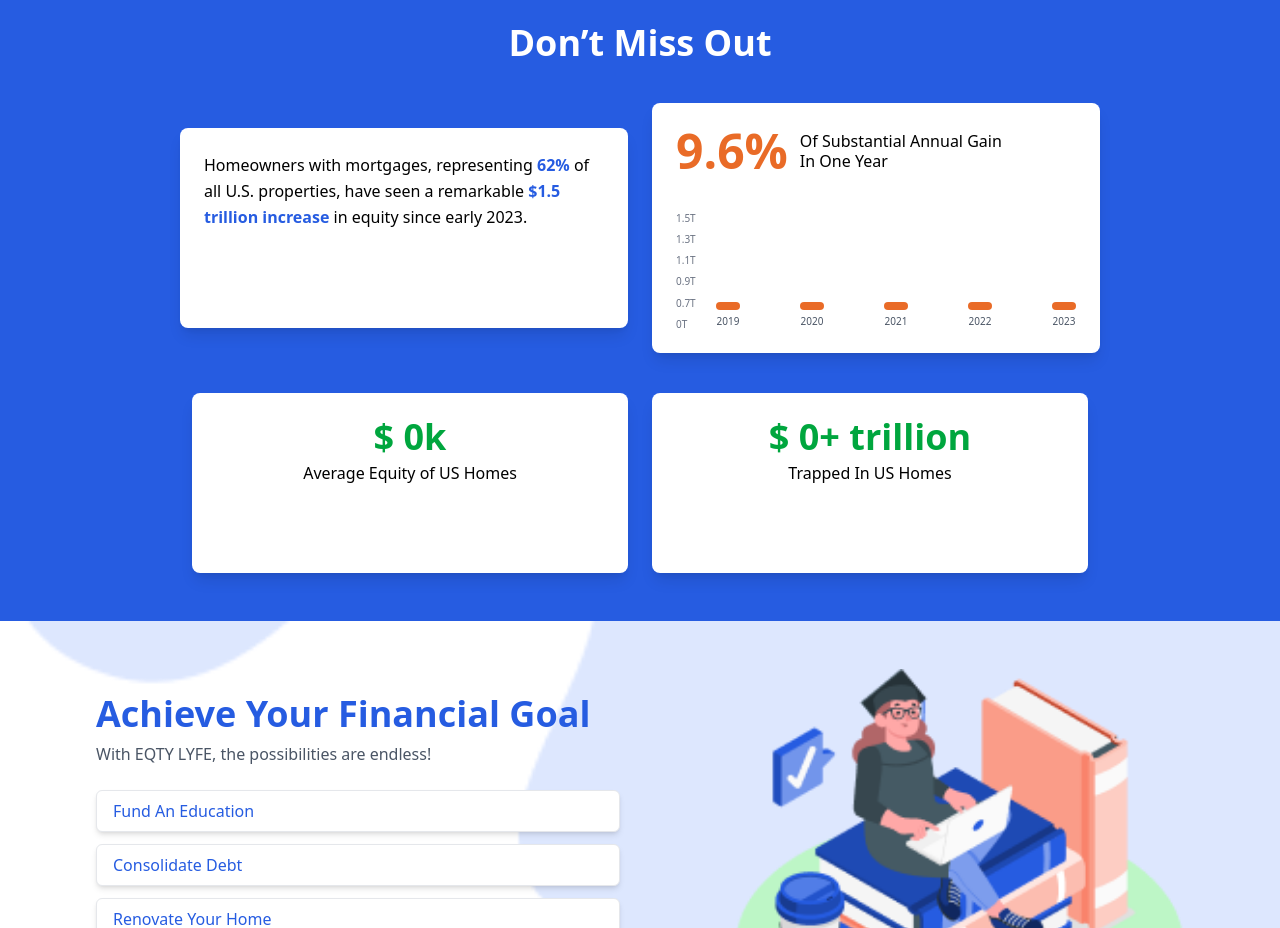
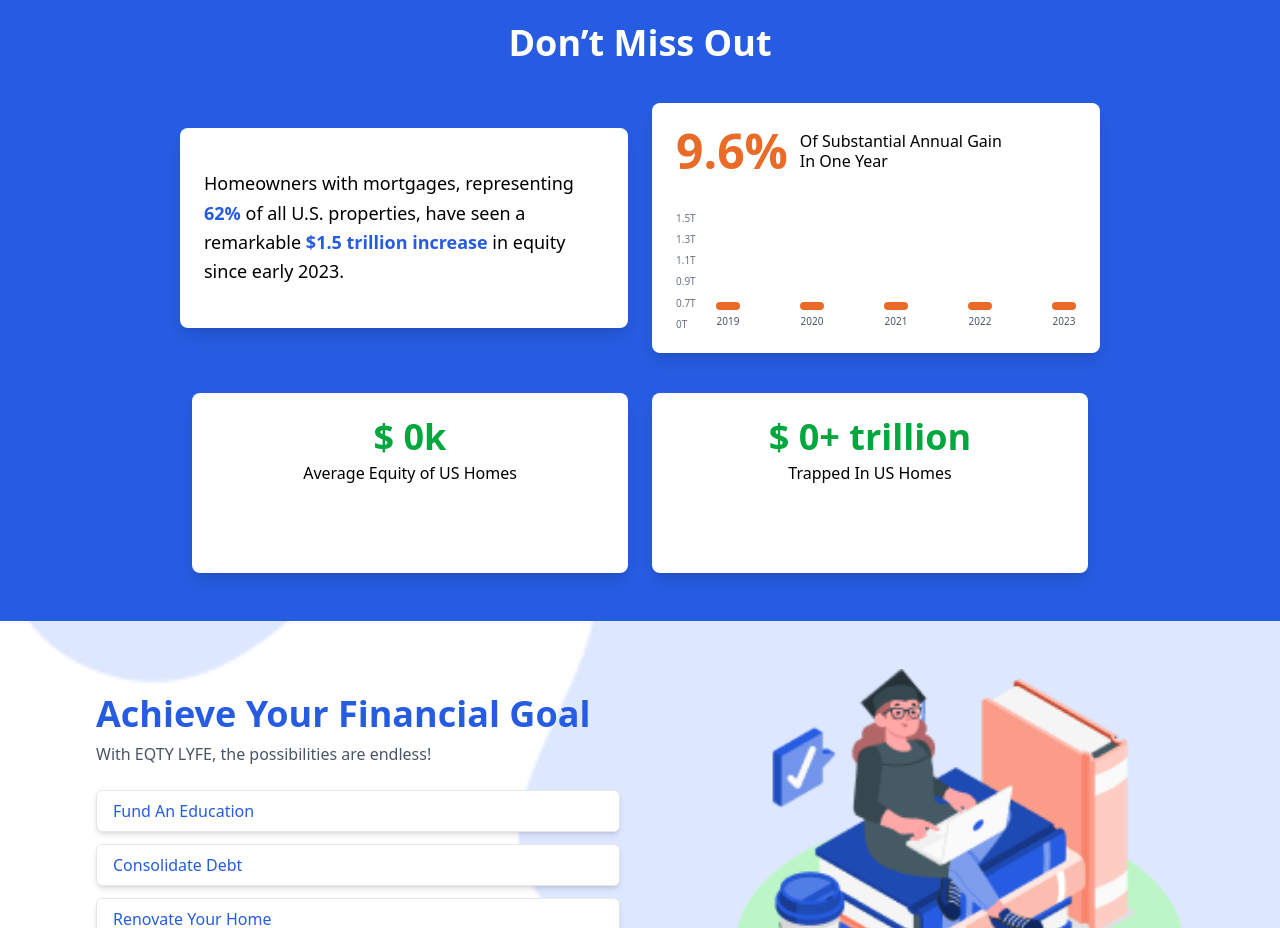
Before and after one commit to mdmoghnishah/EQTYLYFE, a React (Vite) app: page / in a window 1280 px wide. Shown: the part 1120-2048 px from the top of the page. Built offline with nearby package versions, Linux system fonts and the light colour scheme.

Commit message:
updated card

```diff
--- a/src/components/Stacks.jsx
+++ b/src/components/Stacks.jsx
@@ -11,13 +11,14 @@ const EquityStatsSection = () => {
   {/* Top Row */}
   <div className="flex flex-col lg:flex-row justify-center items-center gap-6 mb-10">
     {/* Left Card */}
-    <div className="bg-white text-black rounded-lg shadow-lg p-6 w-full sm:max-w-md min-h-[200px]">
-      <p className="text-base leading-relaxed text-center sm:text-left">
-        Homeowners with mortgages, representing{' '}
-        <span className="text-[#265CE1] font-semibold">62%</span> of all U.S. properties, have seen a remarkable{' '}
-        <span className="text-[#265CE1] font-bold">$1.5 trillion increase</span> in equity since early 2023.
-      </p>
-    </div>
+    <div className="bg-white text-black rounded-lg shadow-lg p-6 w-full sm:max-w-md min-h-[200px] flex items-center justify-center">
+  <p className="text-base sm:text-lg leading-relaxed text-center sm:text-left w-full">
+    Homeowners with mortgages, representing{' '}
+    <span className="text-[#265CE1] font-semibold">62%</span> of all U.S. properties,
+    have seen a remarkable{' '}
+    <span className="text-[#265CE1] font-bold">$1.5 trillion increase</span> in equity since early 2023.
+  </p>
+</div>
 
     {/* Right Card */}
     <div className="bg-white text-black rounded-lg shadow-lg p-6 w-full sm:max-w-md flex flex-col justify-between min-h-[250px]">
@@ -60,7 +61,7 @@ const EquityStatsSection = () => {
   </div>
 
   {/* Bottom Row */}
-  <div className="grid grid-cols-1 sm:grid-cols-2 gap-6 max-w-4xl mx-auto">
+  <div className="grid grid-cols-1  sm:grid-cols-2 gap-6 max-w-4xl mx-auto">
     {/* Stat 1 */}
     <div className="bg-white text-black rounded-lg shadow-lg p-6 text-center min-h-[180px]">
       <div className="text-green-600 text-3xl sm:text-4xl font-bold mb-1">$ 0k</div>
```
